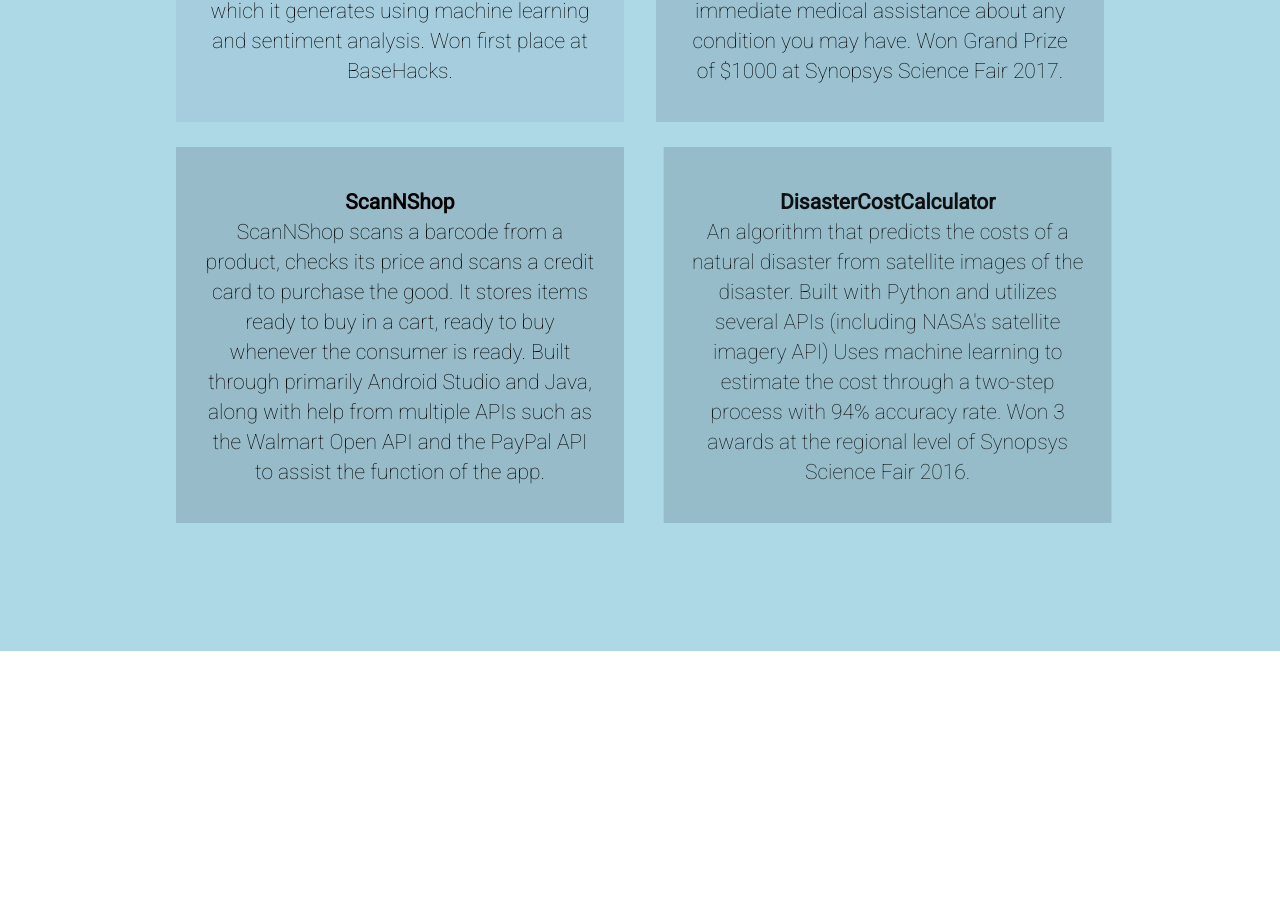
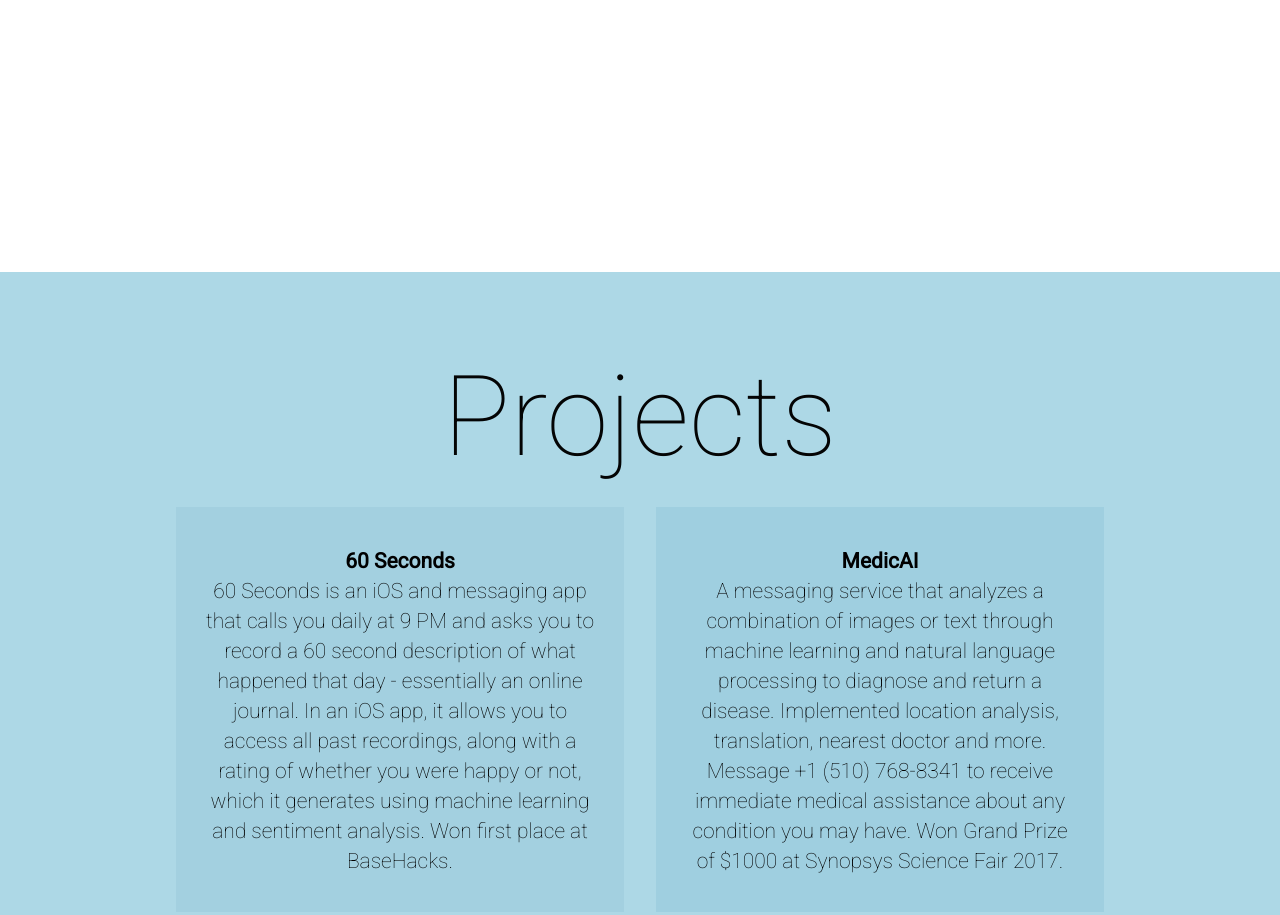
Before and after one commit to nikhilajjarapu-zz/nikhilajjarapu.github.io, a plain HTML site: page index.html in a window 1280 px wide. Shown: the part 1328-2243 px from the top of the page. Drawn offline with nearby package versions, Linux system fonts and the light colour scheme.

Commit message:
color edits

```diff
--- a/index.html
+++ b/index.html
@@ -30,7 +30,7 @@
 			z-indexwebkit-filter: invert(100%); /* Safari 6.0 - 9.0 */
 			filter: invert(100%);
 		}
-		.screen2 {
+		.screen3 {
 
 		}
 		.screens {
@@ -59,8 +59,10 @@
 			background-color: #d8d4d4;
 		}
 		#screen2 {
-			position: relative;
-			top:-10px;
+
+		}
+		#screen3 {
+
 			background-color: #ADD8E6;
 		}
 		#nameHeader {
@@ -139,21 +141,21 @@
 			60% {transform: translateY(-15px);}
 		}
 		@keyframes slide-left {
-    		100% { transform: translateX(25%); }
+			100% { transform: translateX(25%); }
 		}
 		@keyframes slide-right {
-    		100% { transform: translateX(-25%); }
+			100% { transform: translateX(-25%); }
 		}
 		.fade.triggeredCSS3 {
 			animation: fadein 4s;
 			animation-fill-mode: forwards;
 		}
 		.flyright.triggeredCSS3 {
-			animation: slide-right 0.5s forwards, fadein 0.5s;
+			animation: slide-right 1s forwards, fadein 1s;
 			animation-fill-mode: forwards;
 		}
 		.flyleft.triggeredCSS3 {
-			animation: slide-left 0.5s forwards, fadein 0.5s;
+			animation: slide-left 1s forwards, fadein 1s;
 			animation-fill-mode: forwards;
 		}
 	</style>
@@ -180,7 +182,7 @@
 					scrollTop: $("#screen2").offset().top},
 					1000);
 			});
-			$(".screen2").inViewport(function(px){
+			$(".screen3").inViewport(function(px){
 				if(px) $(this).addClass("triggeredCSS3") ;
 			});
 		});
@@ -212,24 +214,23 @@
 		<br>
 	</div>
 	<div id="screen2" class="screens">
+	</div>
+	<div id="screen3" class="screens">
 		<br>
-		<br>
-		<p id="aboutmeheader" class="text screen2 fade">About Me</p><!--
-		--><div id="proj1" class="iblock screen2 flyleft" style="animation-delay: 1.5s;background-color: #a6cddd;"><!--
+		<p id="aboutmeheader" class="text screen3 fade">Projects</p><!--
+		--><div id="proj1" class="iblock screen3 flyleft" style="animation-delay: 0.75s;background-color: #a3d0e0;"><!--
 		--><p class = "text"> <b>60 Seconds</b><br>60 Seconds is an iOS and messaging app that calls you daily at 9 PM and asks you to record a 60 second description of what happened that day - essentially an online journal. In an iOS app, it allows you to access all past recordings, along with a rating of whether you were happy or not, which it generates using machine learning and sentiment analysis. Won first place at BaseHacks.</p><!--
 		--></div><!--;
-		--><div id="proj2" class="iblock screen2 flyright" style="animation-delay: 2s;background-color: #9cc2d1;"><!--
+		--><div id="proj2" class="iblock screen3 flyright" style="animation-delay: 1s;background-color: #9fcfe0;"><!--
 		--><p class = "text"><b>MedicAI</b><br>A messaging service that analyzes a combination of images or text through machine learning and natural language processing to diagnose and return a disease. Implemented location analysis, translation, nearest doctor and more. Message +1 (510) 768-8341 to receive immediate medical assistance about any condition you may have. Won Grand Prize of $1000 at Synopsys Science Fair 2017.</p><!--
 		--></div><!--
 		--><br><!--
-		--><div id="proj3" class="iblock screen2 flyleft" style="animation-delay: 2.5s;background-color: #97bbc9;"><!--
+		--><div id="proj3" class="iblock screen3 flyleft" style="animation-delay: 1.25s;background-color: #9cc8d8;"><!--
 		--><p class = "text"> <b>ScanNShop</b><br>ScanNShop scans a barcode from a product, checks its price and scans a credit card to purchase the good. It stores items ready to buy in a cart, ready to buy whenever the consumer is ready. Built through primarily Android Studio and Java, along with help from multiple APIs such as the Walmart Open API and the PayPal API to assist the function of the app.</p><!--
 		--></div><!--
-		--><div id="proj4" class="iblock screen2 flyright" style="animation-delay: 3s;background-color: #95b8c6;"><!--
+		--><div id="proj4" class="iblock screen3 flyright" style="animation-delay: 1.5s;background-color: #94bfce;"><!--
 		--><p class = "text"><b>DisasterCostCalculator</b><br>An algorithm that predicts the costs of a natural disaster from satellite images of the disaster. Built with Python and utilizes several APIs (including NASA's satellite imagery API) Uses machine learning to estimate the cost through a two-step process with 94% accuracy rate. Won 3 awards at the regional level of Synopsys Science Fair 2016.</p><!--
-		--></div>
-	</div>
-	<div id="screen3" class="screens">
-	</div>
+	--></div>
+</div>
 </body>
 </html>
```
